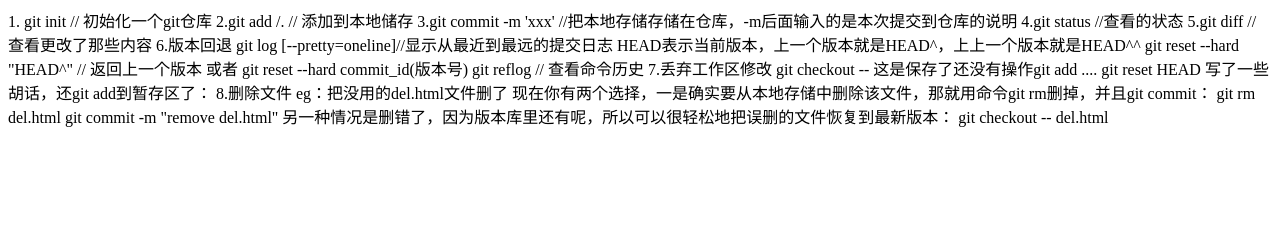
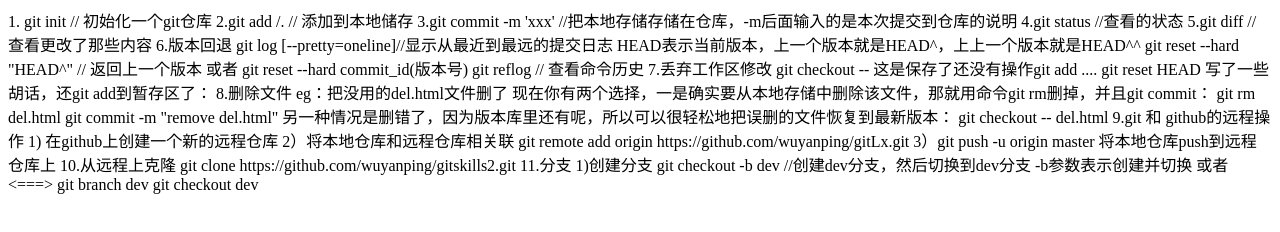
Before and after one commit to wuyanping/gitLx, a plain HTML site: page index.html in a window 1280 px wide. Drawn offline with Linux system fonts and the light colour scheme.

Commit message:
add index.html 9,10,11

```diff
--- a/index.html
+++ b/index.html
@@ -26,5 +26,19 @@
 		git commit -m "remove del.html"
 		另一种情况是删错了，因为版本库里还有呢，所以可以很轻松地把误删的文件恢复到最新版本：
 		git checkout -- del.html
+	9.git 和 github的远程操作
+	  	1) 在github上创建一个新的远程仓库
+	 	2）将本地仓库和远程仓库相关联  git remote add origin https://github.com/wuyanping/gitLx.git
+	 	3）git push -u origin master 将本地仓库push到远程仓库上
+
+	10.从远程上克隆
+		git clone https://github.com/wuyanping/gitskills2.git
+
+	11.分支
+	 	1)创建分支
+	 		git checkout -b dev //创建dev分支，然后切换到dev分支 -b参数表示创建并切换
+	 	或者 <===>
+	 		git branch dev
+	 		git checkout dev
 </body>
 </html>
```
